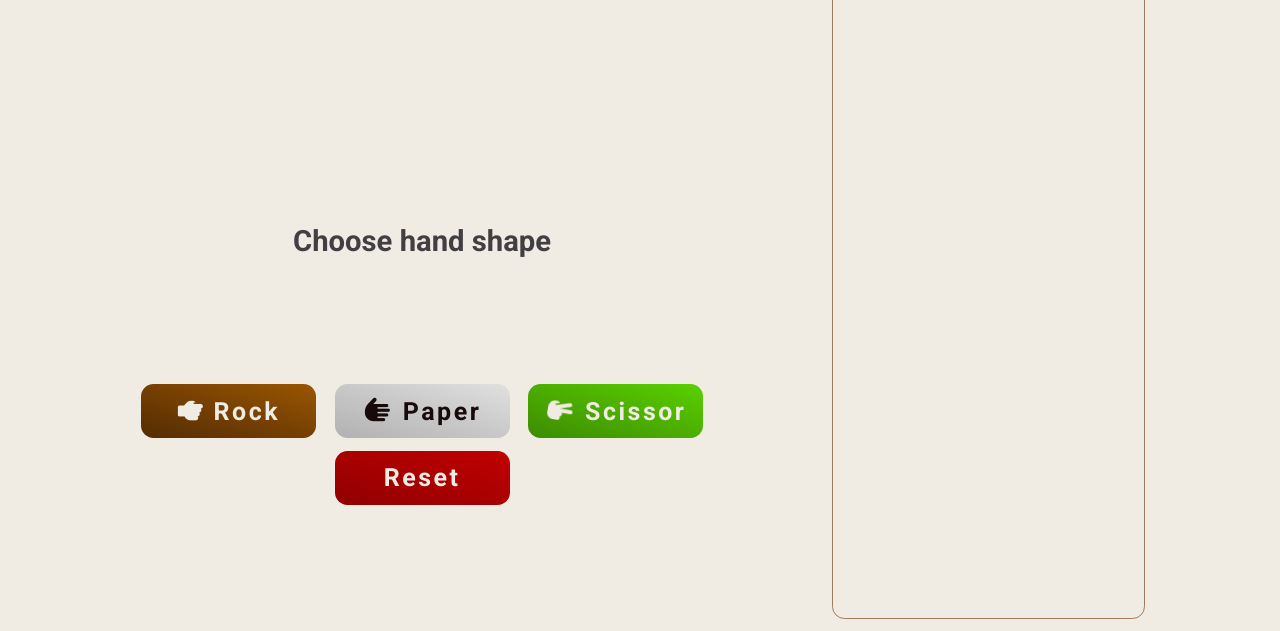
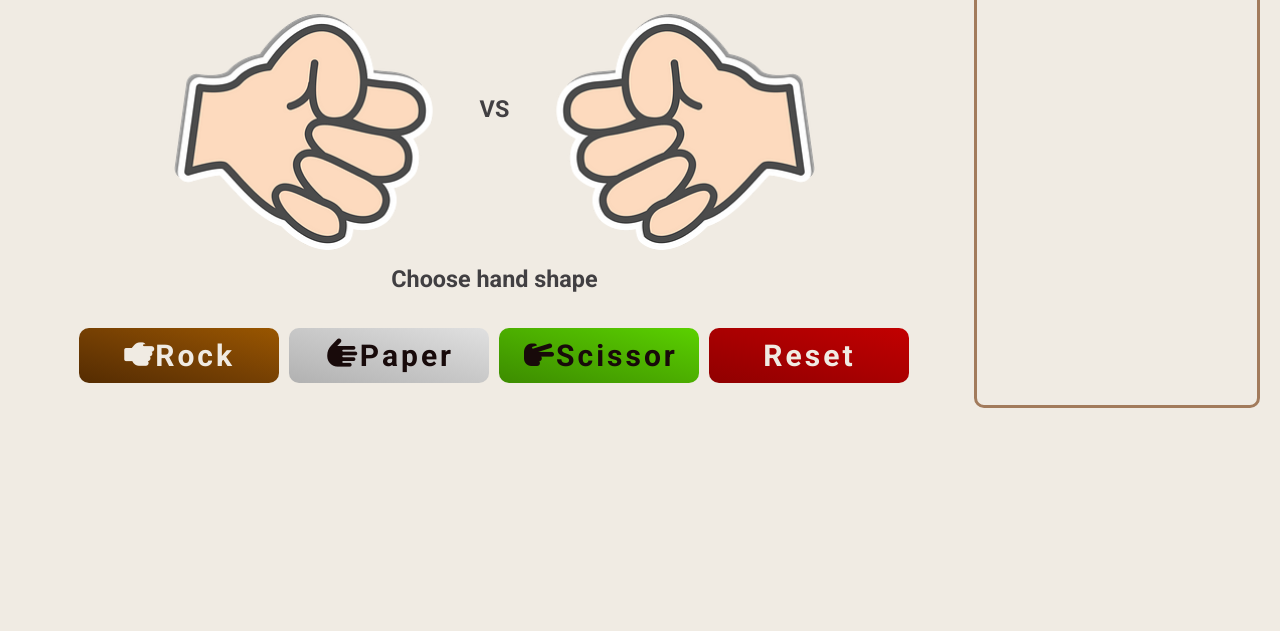
Before and after one commit to Regie-Almoite/RockPaperScissorGame, a plain HTML site: page index.html in a window 1280 px wide. Shown: the part 227-858 px from the top of the page. After the commit the page ends 800 px from the top, so only its background shows below. Drawn offline with Linux system fonts and the light colour scheme; a web font is replaced by a local one.

Commit message:
Add files via upload

```diff
--- a/css/style.css
+++ b/css/style.css
@@ -99,49 +99,31 @@ body {
 
 .container {
   position: relative;
-    overflow: hidden;
+  overflow: visible;
+  max-height: 100vh;
+  height: 100%;
 }
 
 h3 {
   text-align: center;
   color: var(--grey-clr);
   padding: 0.5rem 0;
-    margin-bottom: 1rem;
+}
+
+.game {
+  padding: 1rem;
 }
 
 .title {
+  text-align: center;
+  background-image: var(--brown-bg);
   font-family: var(--title-text);
-    background-image: var(--brown-bg);
-    text-align: center;
-    padding: 0.5rem 0;
-    min-height: 7vh;
-}
-
-/* .game {
-    display: none;
-} */
-
-.game {
-    display: flex;
-    flex-direction: column;
-    justify-content: center;
-    align-items: center;
-    min-height: 83vh;
   padding: 0.5rem;
 }
 
 .scores {
-    width: 100%;
   display: flex;
   justify-content: space-around;
-    align-items: center;
-    padding: 0.5rem 0;
-}
-
-#matchDisplay {
-    display: flex;
-    flex-direction: column;
-    justify-content: space-evenly;
 }
 
 #winnerDisplay {
@@ -150,46 +132,41 @@ h3 {
 }
 
 #picks {
-    display: none;
-    justify-content: space-around;
+  display: flex;
+  justify-content: center;
   align-items: center;
-    margin-bottom: 1rem;
 }
 
 #picks img {
+  width: 100%;
   height: 10rem;
-    width: 100%;
-    position: relative;
+}
+
+#endGameText {
+  margin-bottom: 1rem;
 }
 
 .buttons {
   display: flex;
   flex-direction: column;
-    justify-content: center;
   align-items: center;
-    padding: 0.5rem 0;
   margin-bottom: 1rem;
 }
 
 .buttons button {
-    font-size: 1rem;
   font-weight: bold;
-    letter-spacing: 0.1rem;
   padding: 0.5rem 0;
-    min-width: 7rem;
+  min-width: 6rem;
+  margin: 0.25rem;
   border: none;
   border-radius: 0.5rem;
-    margin: 0.25rem;
+  letter-spacing: 0.15rem;
 }
 
-#reset {
-    background-image: var(--reset-clr);
-    color: var(--white-clr);
+.buttons button i {
+  margin-right: 0.1rem;
 }
-#reset:hover {
-    background-image: var(--reset-hover);
-    color: var(--white-clr);
-}
+
 #rock {
   background-image: var(--rock-clr);
   color: var(--white-clr);
@@ -198,7 +175,6 @@ h3 {
 #rock i {
   color: var(--white-clr);
   transform: rotate(90deg);
-    margin-right: 0.5rem;
 }
 
 #rock:hover {
@@ -207,13 +183,10 @@ h3 {
 
 #paper {
   background-image: var(--paper-clr);
-    color: var(--blk-clr);
 }
 
 #paper i {
-    color: var(--black-clr);
   transform: rotate(90deg);
-    margin-right: 0.5rem;
 }
 
 #paper:hover {
@@ -222,45 +195,46 @@ h3 {
 
 #scissor {
   background-image: var(--scissor-clr);
-    color: var(--white-clr);
 }
 
 #scissor i {
-    color: var(--white-clr);
-    transform: rotate(10deg) rotateY(180deg);
-    margin-right: 0.5rem;
+  transform: rotate(180deg) rotateX(180deg);
 }
 
 #scissor:hover {
   background-image: var(--scissor-hover);
 }
 
+#reset {
+  background-image: var(--reset-clr);
+  color: var(--white-clr);
+}
+
+#reset:hover {
+  background-image: var(--reset-hover);
+}
+
 #matchHistory {
-    min-height: 30rem;
-    border: 1px solid var(--brown-clr);
+  border: 3px solid var(--brown-clr);
   border-radius: 0.5rem;
-    padding: 0.5rem;
 }
 
 #matchHistory h2 {
+  background-color: var(--brown-clr);
   text-align: center;
   padding: 0.5rem 0;
 }
 
 #history {
   list-style: none;
+  padding: 0.5rem;
 }
-
 #history li {
-    margin-bottom: 0.5rem;
-}
-
-.tie {
-    color: var(--grey-clr);
+  padding: 0.5rem 0;
 }
 
 .win {
-    color: #3d8c00;
+  color: green;
 }
 
 .lose {
@@ -279,26 +253,76 @@ h3 {
   }
 
   #picks img {
+    height: 15rem;
     width: 15rem;
+  }
+
+  .buttons button {
+    min-width: 10rem;
+    font-size: 1.5rem;
   }
 }
 
 @media only screen and (min-width: 1024px) {
-    html {
-        font-size: 25px;
+  .container {
+    overflow: hidden;
   }
 
   #picks img {
-        width: 15rem;
+    width: 100%;
+    height: 12rem;
+  }
+
+  .buttons {
+    flex-direction: row;
+    justify-content: center;
+  }
+
+  .pickButtons {
+    display: flex;
+  }
+
+  .pickButtons button {
+    width: 100%;
   }
 
   #match {
+    display: flex;
+    justify-content: space-between;
+  }
+
+  #matchDisplay {
     width: 100%;
-        display: flex;
-        justify-content: space-evenly;
+    margin-right: 0.25rem;
   }
 
   #matchHistory {
-        width: 25%;
+    width: 30%;
+  }
+
+  #history {
+    max-height: 70vh;
+    overflow-y: scroll;
+  }
+  /* scrollbar */
+  /* width */
+  ::-webkit-scrollbar {
+    width: 0.25rem;
+    border-top-right-radius: 0.5rem;
+  }
+
+  /* Track */
+  ::-webkit-scrollbar-track {
+    background: var(--white-clr);
+  }
+
+  /* Handle */
+  ::-webkit-scrollbar-thumb {
+    background-color: var(--blk-clr);
+  }
+
+  /* Handle on hover */
+  ::-webkit-scrollbar-thumb:hover {
+    background: var(--grey-clr);
   }
 }
--- a/index.html
+++ b/index.html
@@ -18,7 +18,7 @@
                             <h3>Player Score: <span id="playerScore"></span></h3>
                             <h3>Bot Score: <span id="botScore"></span></h3>
                         </div>
-                        <h2 id="winnerDisplay"></h2>
+                        <h2 id="winnerDisplay">winner</h2>
                         <div id="picks">
                             <div class="pickLeft">
                                 <h3>Player</h2>
```
Lines whose indentation alone changed are shown as unchanged.
